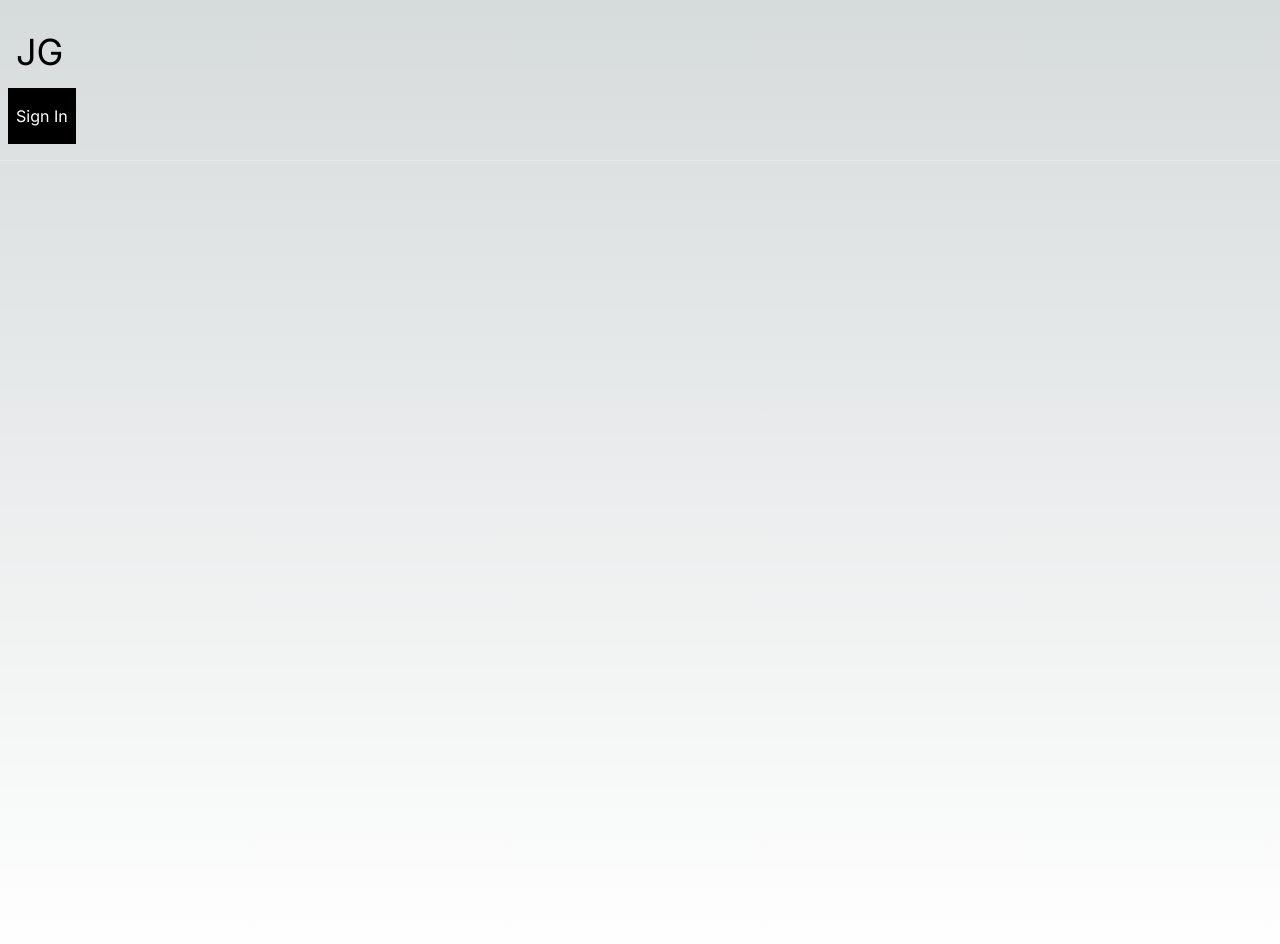
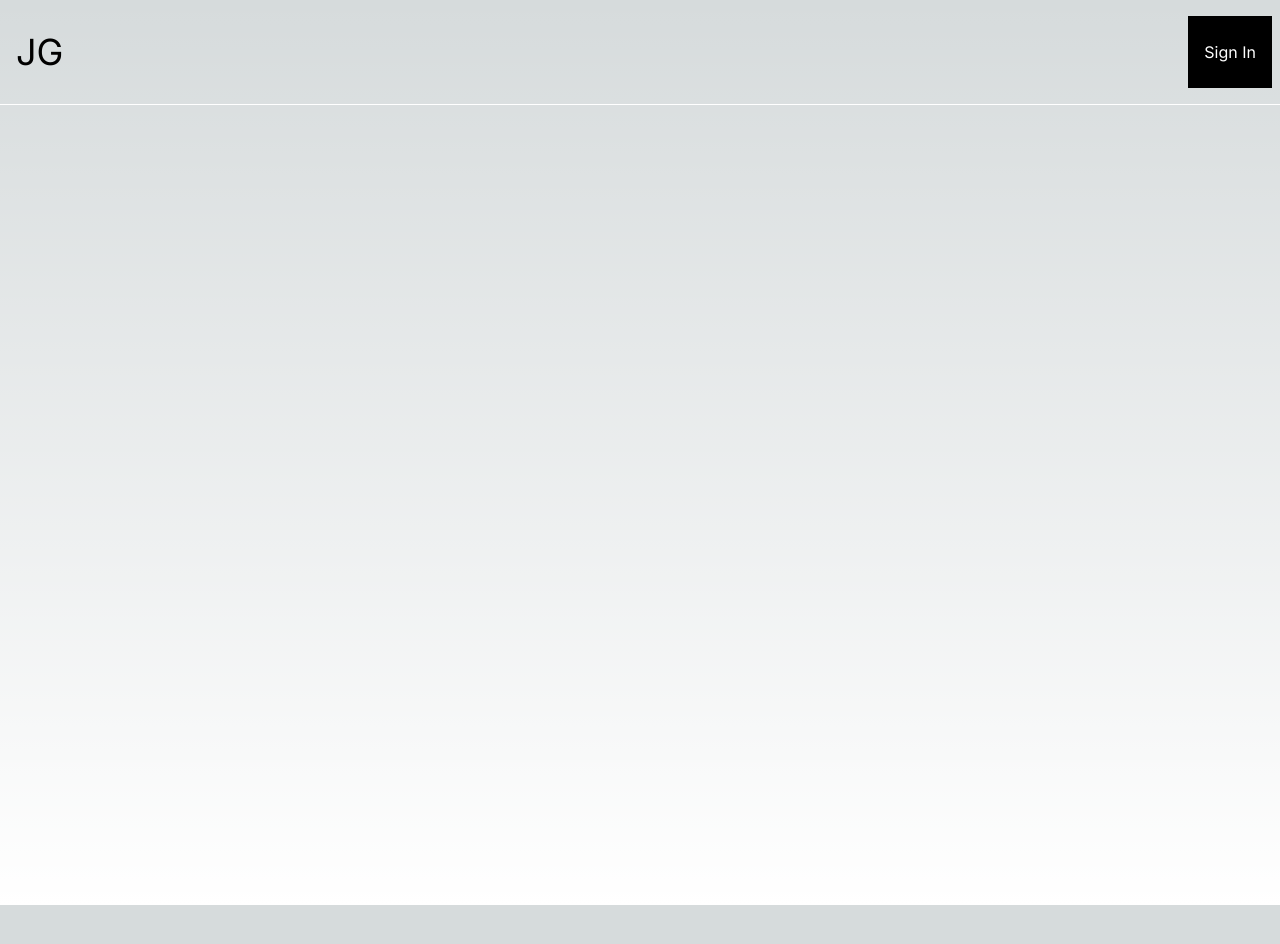
Before and after one commit to JuanGutierrez95/My-Blog-App, a Next.js app: page / in a window 1280 px wide. Shown: the top 944 px of the page. After the commit the page ends 905 px from the top, so only its background shows below. Built offline with nearby package versions, Linux system fonts and the light colour scheme.

Commit message:
componente Header

```diff
--- a/app/layout/Header.tsx
+++ b/app/layout/Header.tsx
@@ -3,10 +3,12 @@ import React from "react";
 type Props = {};
 
 const Header = (props: Props) => {
-  return <div className="px-2 py-4 border-b">
-    <div className="text-4xl px-2 py-4">JG</div>
-    <button className="text-white bg-black px-2 py-4">Sign In</button>
-    </div>;
+  return (
+    <div className="px-2 py-4 border-b border-white flex justify-between">
+      <div className="text-4xl px-2 py-4">JG</div>
+      <button className="text-white bg-black px-4 py-2">Sign In</button>
+    </div>
+  );
 };
 
 export default Header;
```
